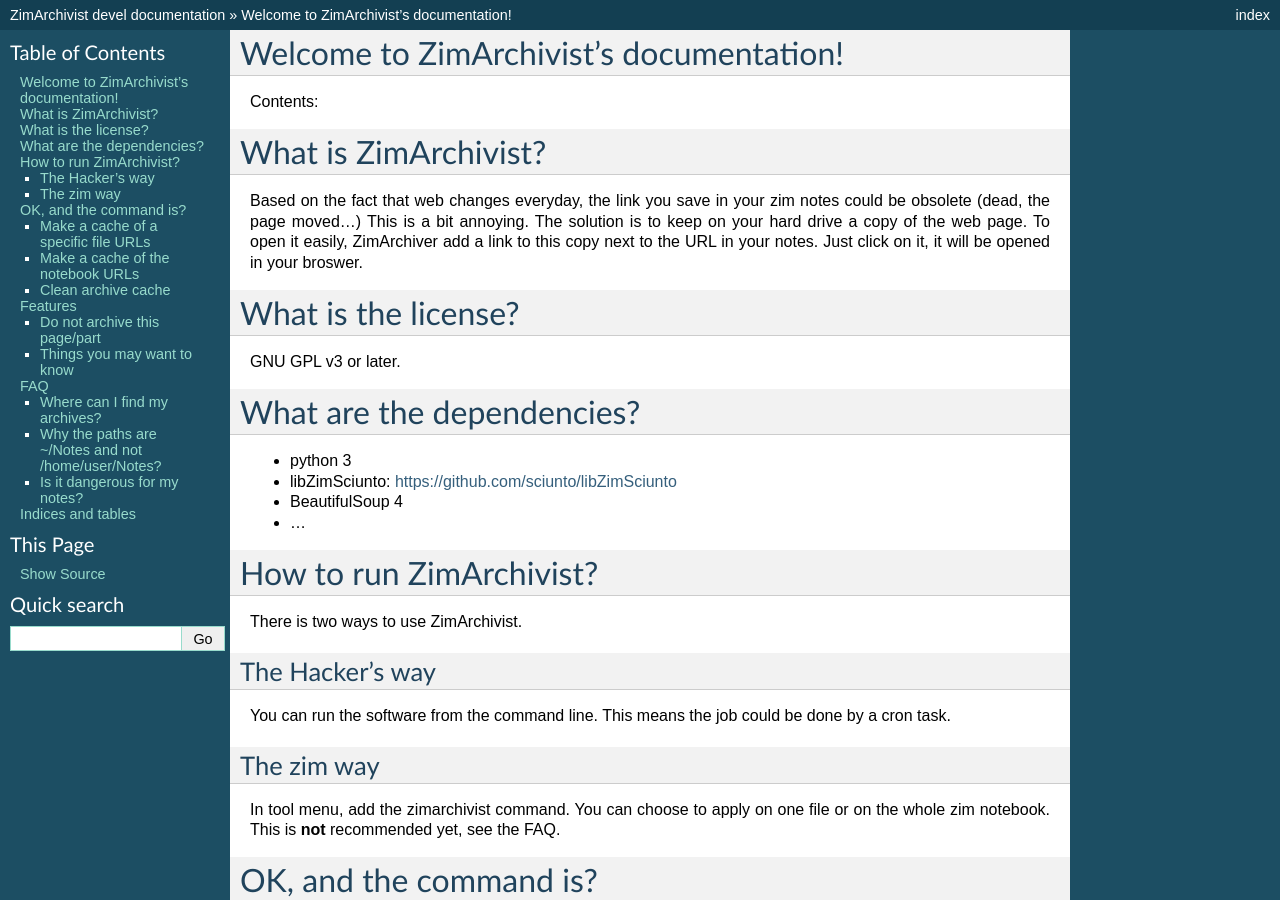
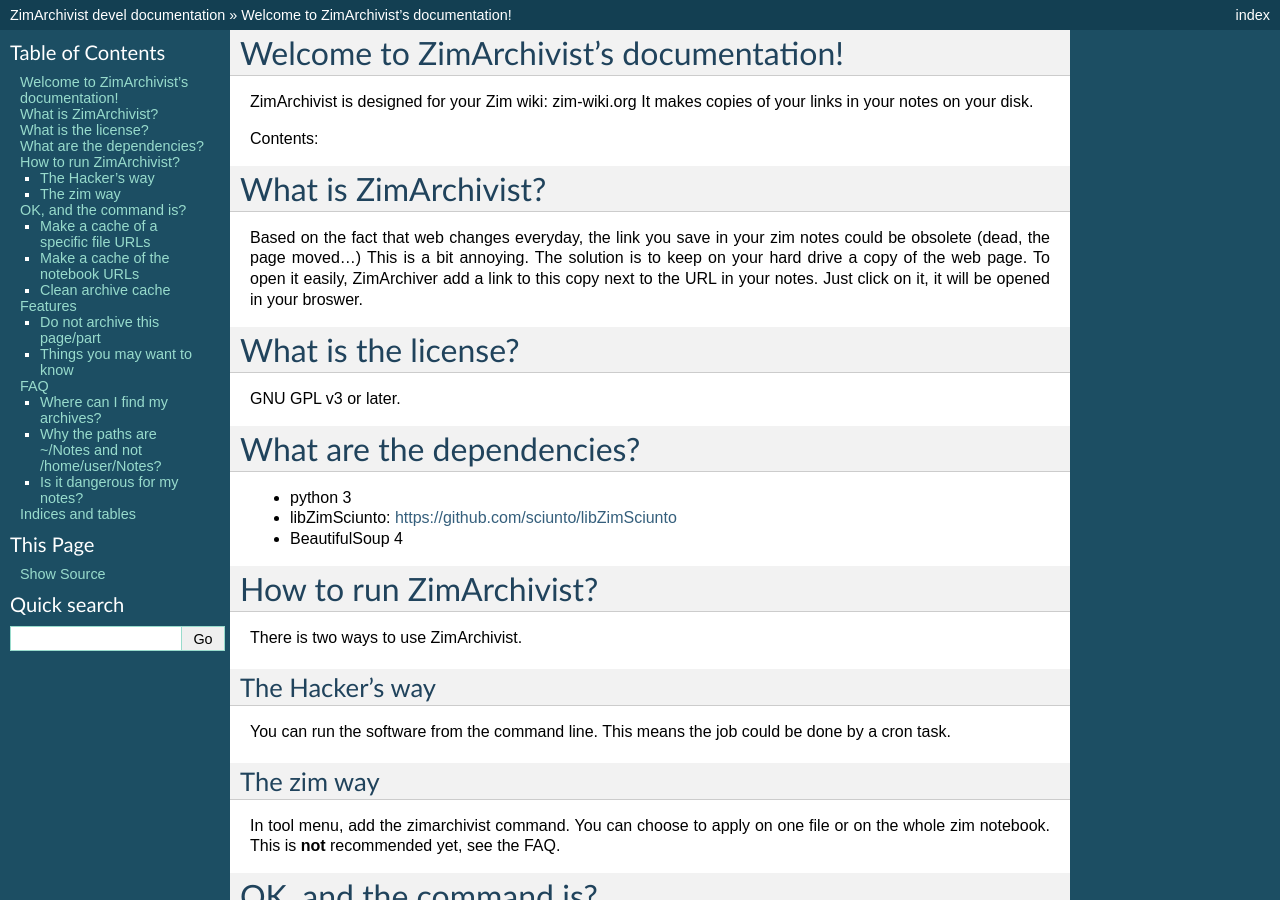
Before and after one commit to DarioGT/ZimArchivist, a Sphinx documentation site: the page built from doc/index.rst, in a window 1280 px wide and 900 px high. Built offline with Sphinx 7.4.7, drawn with Linux system fonts in a browser that asks for light colours; formulas are drawn with MathJax 3.

```diff
--- a/doc/index.rst
+++ b/doc/index.rst
@@ -5,6 +5,8 @@
 
 Welcome to ZimArchivist's documentation!
 ========================================
+ZimArchivist is designed for your Zim wiki: zim-wiki.org
+It makes copies of your links in your notes on your disk.
 
 Contents:
 
@@ -30,7 +32,6 @@ What are the dependencies?
 - python 3
 - libZimSciunto: https://github.com/sciunto/libZimSciunto
 - BeautifulSoup 4
-- ...
 
 How to run ZimArchivist?
 ========================
```
Also changed, not shown: README.md (+6 -11 lines).
